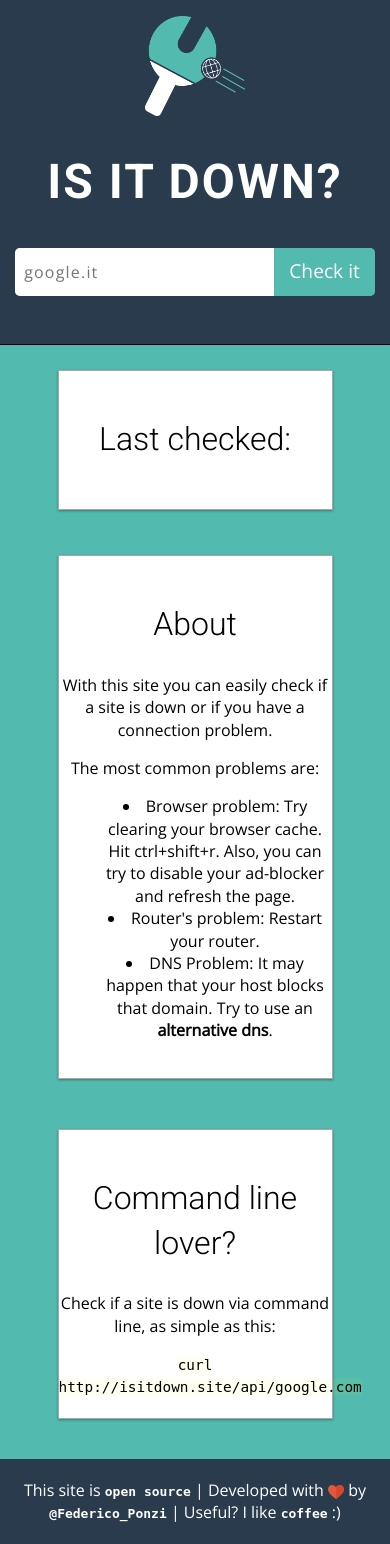
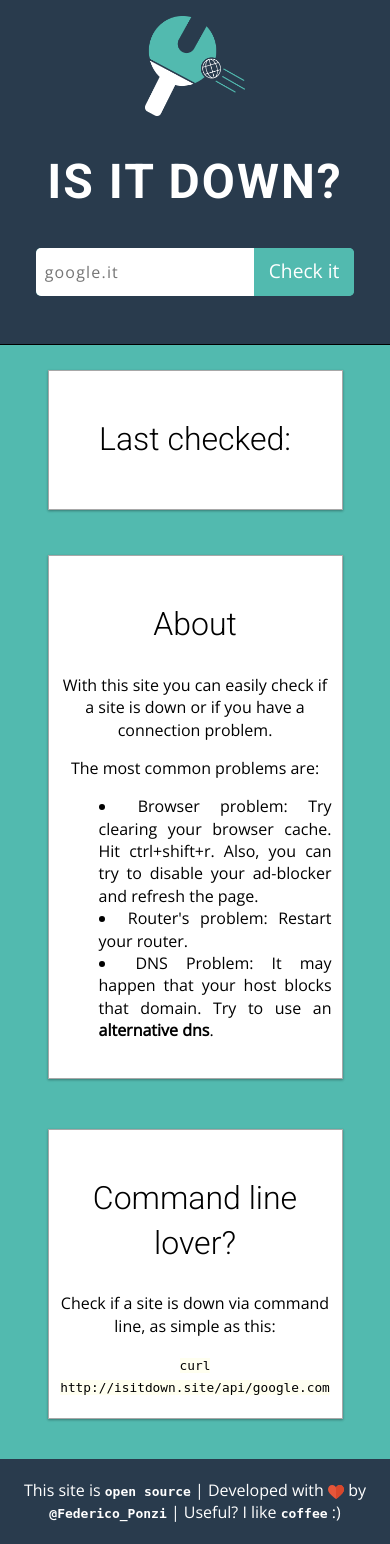
Before and after one commit to FedericoPonzi/Isitdown.site, a Flask app: page / in a window 390 px wide. Run offline with Flask 2, Linux system fonts and the light colour scheme; data that the repository does not hold is empty.

Commit message:
Fix responsive stuff, don't save unvalid domains queried anymore

```diff
--- a/index.py
+++ b/index.py
@@ -93,10 +93,9 @@
     try:
         resp = requests.head(httpHost, timeout=2) #Every response is good :)
         isDown = False
-    except gaierror as e:
-        # Name or service not found. Not gonna save it.
-        return True
     except Exception as e:
+        if "Name or service not known" in repr(e):
+            return True
         print(repr(e))
     p = Pings(request.access_route[-1],  Markup(host), datetime.utcnow(), isDown)
     db.session.add(p)
--- a/static/css/main.css
+++ b/static/css/main.css
@@ -71,15 +71,12 @@
 }
 .card{
   margin: 25px auto;
-  padding: 20px 0;
+  padding: 20px 10px;
   background-color: white;
   color: black;
   width: 70%;
   border: 1px solid rgba(0, 0, 0, 0.34);
   color:black;
-
-}
-.card {
   box-shadow: 0 1px 3px rgba(0,0,0,0.12), 0 1px 2px rgba(0,0,0,0.24);
   transition: all 0.3s cubic-bezier(.25,.8,.25,1);
 }
@@ -149,10 +146,10 @@
 
 #host {
     padding:9px;
-    width: 200px;
+    width: 250px;
     height: 30px;
     border: 0px;
-    padding-right: 50px;
+    padding-right: 5px;
     color:black;
     letter-spacing: 1.2px;
     border-bottom-left-radius : 5px;
@@ -201,6 +198,9 @@
   margin-top:20px;
   text-align:center;
 }
+.about ul {
+  text-align: justify;
+}
 .about ul li {
       list-style-position: inside;
 }
@@ -218,14 +218,33 @@
    ========================================================================== */
 @media only screen and (max-width: 512px){
   code{
-    font-size:0.9em;
+    font-size:0.8em;
+  }
+  #host {
+      padding:9px;
+      width: 200px;
   }
 }
-@media print,
-       (-o-min-device-pixel-ratio: 5/4),
-       (-webkit-min-device-pixel-ratio: 1.25),
-       (min-resolution: 120dpi) {
+/* Smartphones (portrait) ----------- */
+@media only screen and (max-width : 320px) {
+  body {
 
+  }
+  code{
+    font-size:0.6em;
+  }
+  h1 {
+    font-size: 2em;
+    letter-spacing: 2px;
+  }
+  h2{
+    font-size: 1.5em;
+    font-weight: 100;
+  }
+  #host {
+      padding:9px;
+      width: 150px;
+  }
 }
 
 /* ==========================================================================
```
Also changed, not shown: other parts of static/css/main.css (+0 -64 lines).
